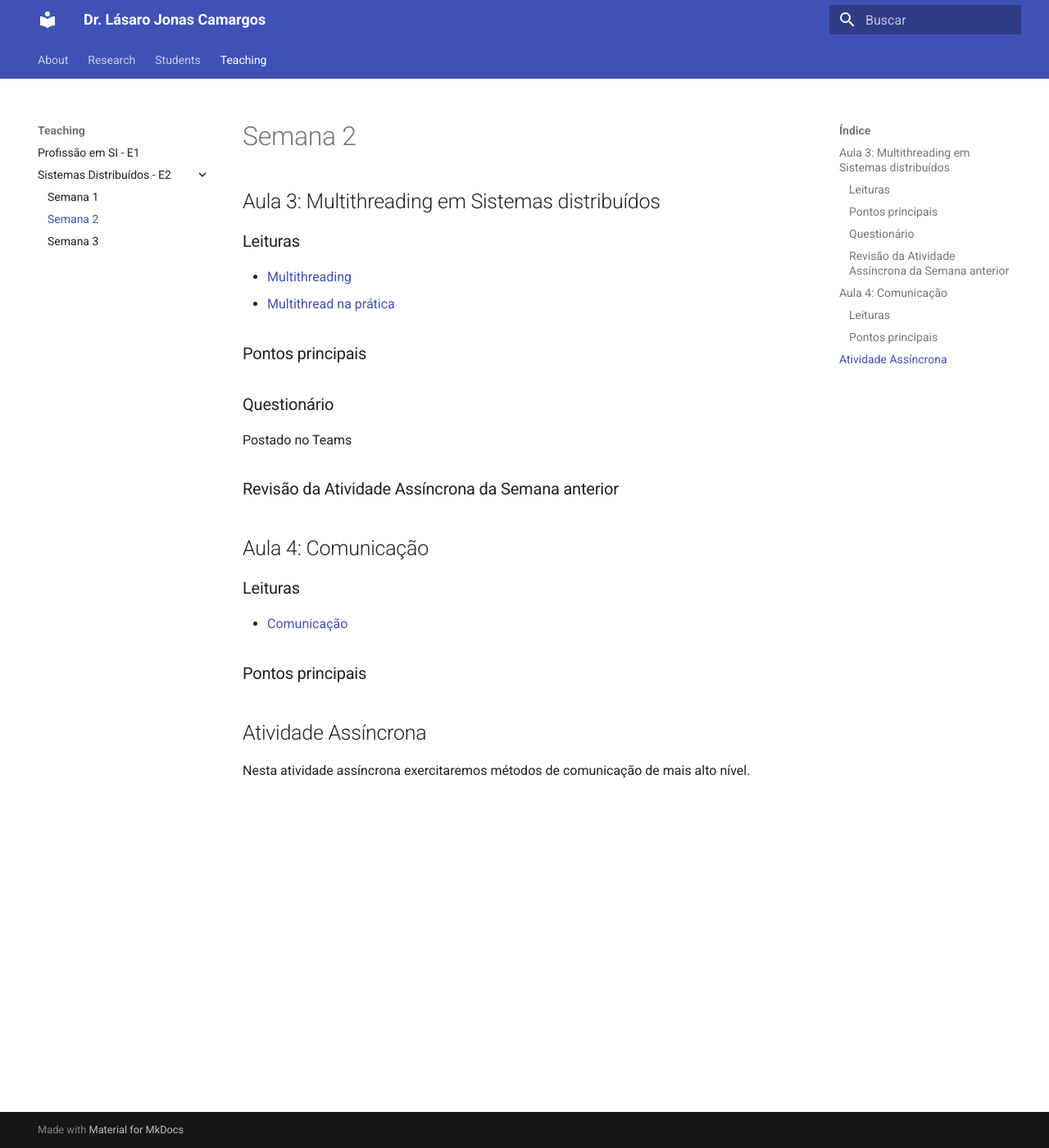
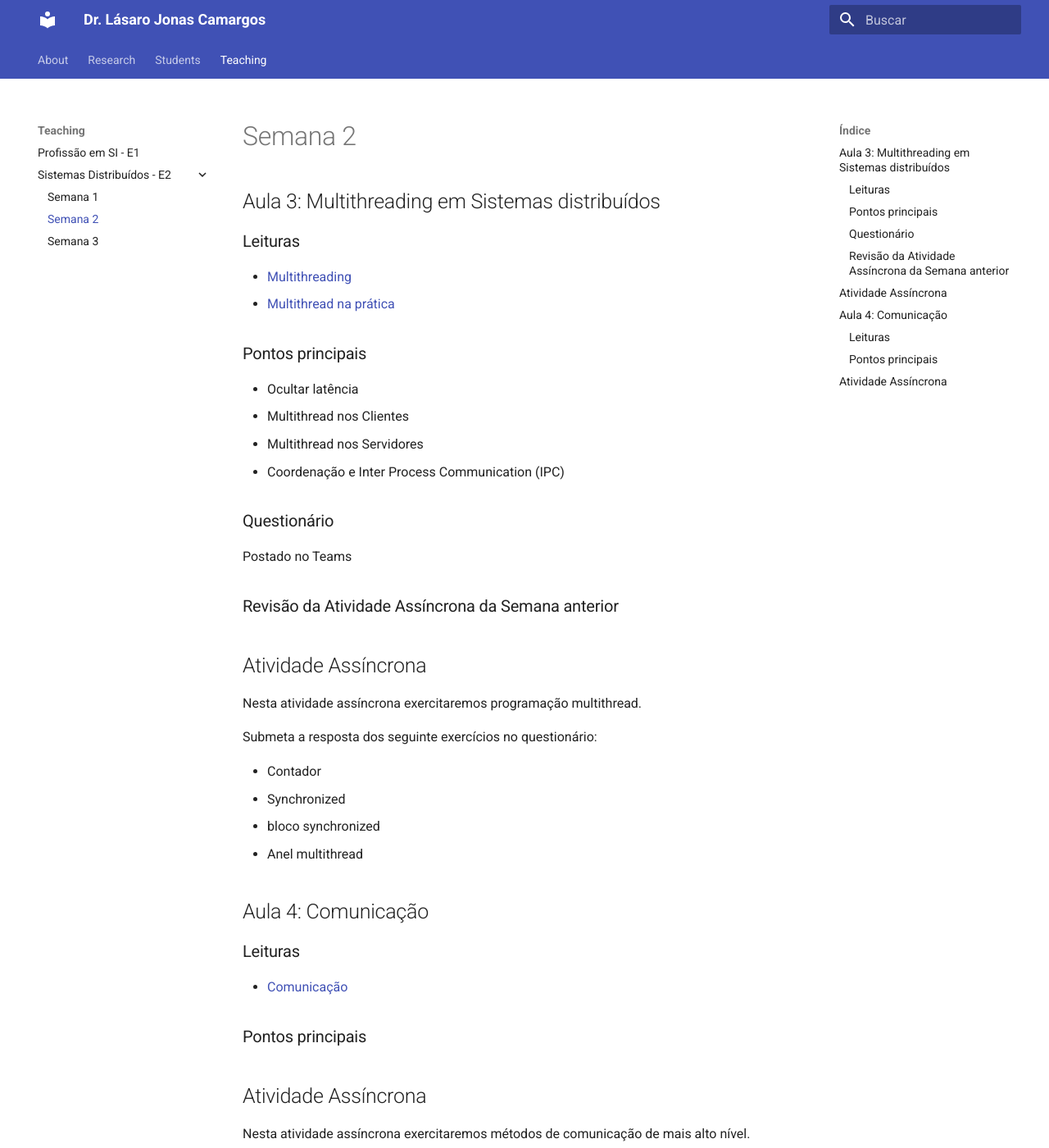
Before and after one commit to lasarojc/lasarojc.github.io, an MkDocs documentation site: the page built from docs/teaching/gbc074gsi028/semana2.md, in a window 1280 px wide and 1400 px high. Shown: the whole window at 82% size. Built offline with MkDocs 1.6.1 and Material for MkDocs 9.7.7, drawn with Linux system fonts in a browser that asks for light colours.

Commit message:
semana 2

```diff
--- a/docs/teaching/gbc074gsi028/semana2.md
+++ b/docs/teaching/gbc074gsi028/semana2.md
@@ -7,12 +7,25 @@
 * [Multithread na prática](https://lasarojc.github.io/ds_notes/basics/#multithread-na-pratica)
 
 ### Pontos principais
+* Ocultar latência
+* Multithread nos Clientes
+* Multithread nos Servidores
+* Coordenação e Inter Process Communication (IPC)
 
 ### Questionário
 Postado no Teams
 
 ### Revisão da Atividade Assíncrona da Semana anterior
 
+## Atividade Assíncrona
+Nesta atividade assíncrona exercitaremos programação multithread.
+
+Submeta a resposta dos seguinte exercícios no questionário:
+
+* Contador
+* Synchronized
+* bloco synchronized
+* Anel multithread
 
 
 ## Aula 4: Comunicação
```
Also changed, not shown: docs/teaching/gbc074gsi028/semana1.md (+2 -1 lines).
